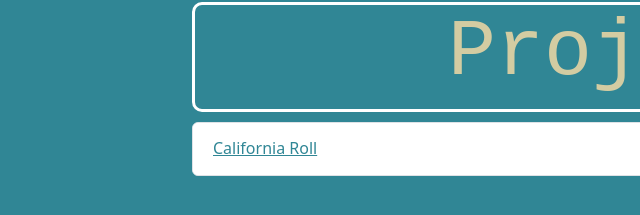
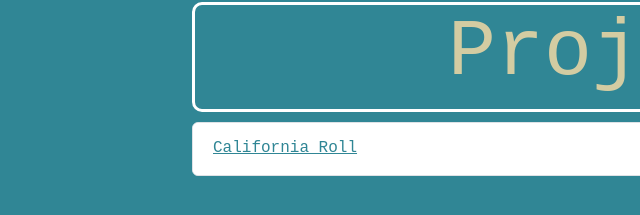
Before and after one commit to aimyv/portfolio, a plain HTML site: page projects.html in a window 1280 px wide. Shown: the part 73-288 px from the top of the page, 0-640 px from the left. Drawn offline with nearby package versions, Linux system fonts and the light colour scheme.

Commit message:
adjusted fonts

```diff
--- a/style.css
+++ b/style.css
@@ -63,3 +63,7 @@ p, li {
 .home {
     font-size: 2em;
 }
+
+.blue, .accordion-body {
+    font-family: 'Source Code Pro', monospace;
+}
```
